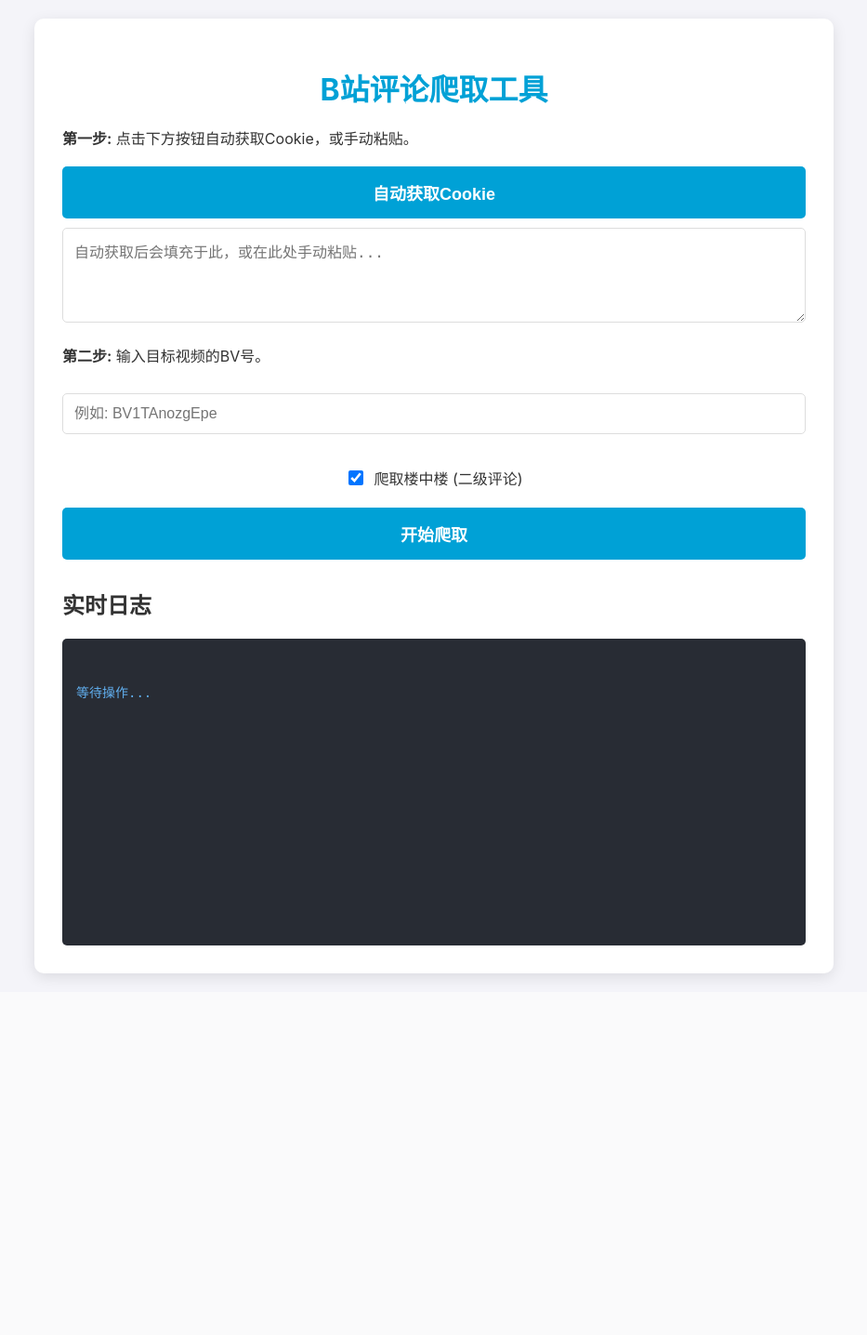
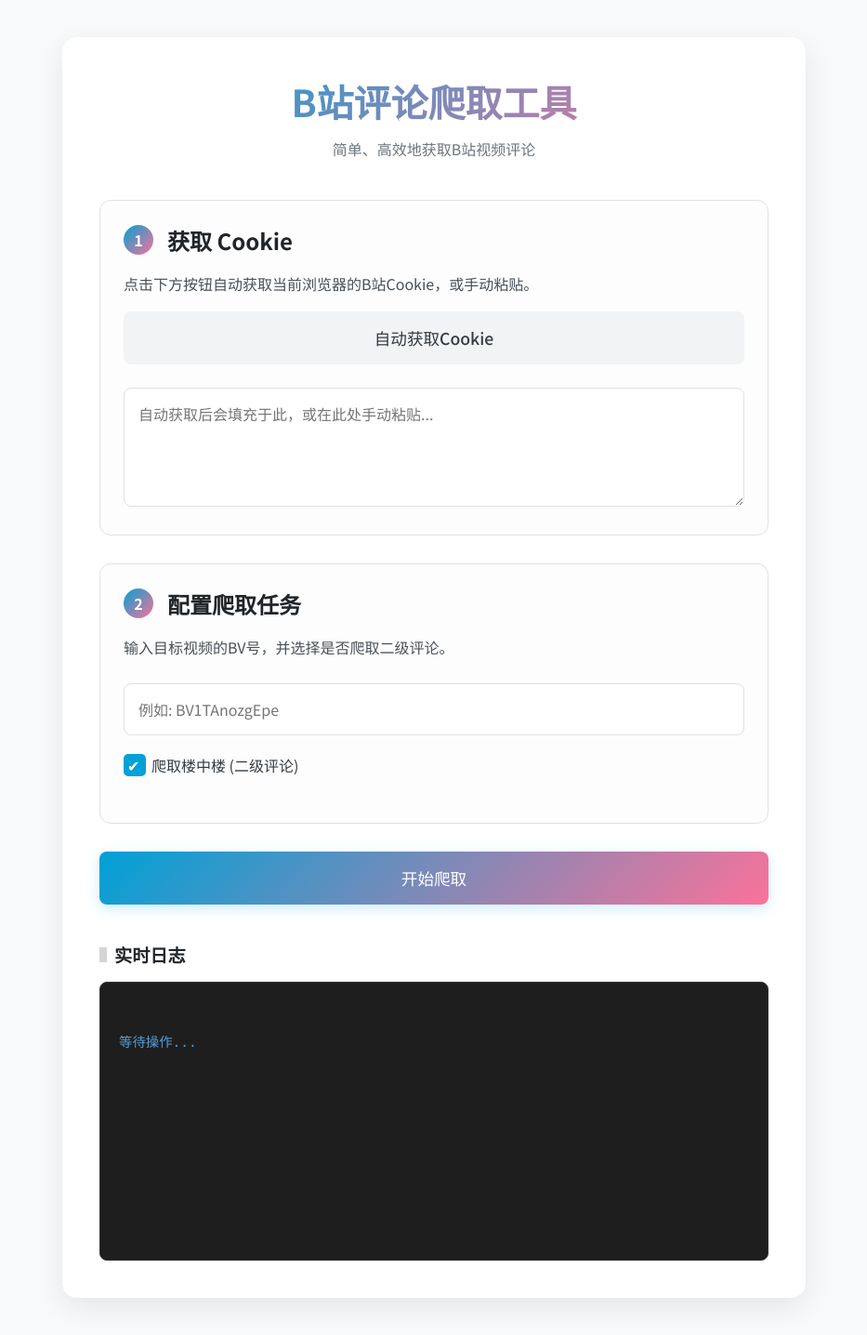
Before and after one commit to ManiaAmaeOvo/bilibili_comment_scraper_webui, a FastAPI app: page / in a window 1280 px wide. Shown: the whole page at 93% size, without its empty margins (173-1106 px from the left). Before the commit the page ends 1056 px from the top, so only its background shows below. Run offline with FastAPI, Linux system fonts and the light colour scheme.

Commit message:
优化了前端

```diff
--- a/app/static/css/style.css
+++ b/app/static/css/style.css
@@ -1,105 +1,305 @@
+/* --- 变量定义与全局重置 --- */
+:root {
+    --primary-color-start: #00a1d6;
+    --primary-color-end: #fb7299;
+    --bg-color: #f8f9fa;
+    --container-bg: #ffffff;
+    --text-color: #343a40;
+    --heading-color: #212529;
+    --border-color: #dee2e6;
+    --shadow-color: rgba(0, 0, 0, 0.08);
+    --success-color: #28a745;
+    --error-color: #dc3545;
+    --info-color: #17a2b8;
+    --console-bg: #1e1e1e;
+    --console-text: #d4d4d4;
+    --font-family: 'Noto Sans SC', -apple-system, BlinkMacSystemFont, "Segoe UI", Roboto, "Helvetica Neue", Arial, sans-serif;
+}
+
+* {
+    margin: 0;
+    padding: 0;
+    box-sizing: border-box;
+}
+
 body {
-    font-family: -apple-system, BlinkMacSystemFont, "Segoe UI", Roboto, "Helvetica Neue", Arial, sans-serif;
-    background-color: #f4f4f9;
-    color: #333;
+    font-family: var(--font-family);
+    background-color: var(--bg-color);
+    color: var(--text-color);
+    display: flex;
+    justify-content: center;
+    align-items: flex-start; /* 改为flex-start，允许滚动 */
+    min-height: 100vh;
+    padding: 40px 20px;
+}
+
+/* --- 主容器与头部 --- */
+.container {
+    background: var(--container-bg);
+    padding: 40px;
+    border-radius: 16px;
+    box-shadow: 0 10px 30px var(--shadow-color);
+    width: 100%;
+    max-width: 800px;
+    transition: all 0.3s ease;
+}
+
+header {
+    text-align: center;
+    margin-bottom: 40px;
+}
+
+h1 {
+    font-size: 2.5rem;
+    font-weight: 700;
+    background: linear-gradient(135deg, var(--primary-color-start), var(--primary-color-end));
+    -webkit-background-clip: text;
+    background-clip: text;
+    color: transparent;
+}
+
+.subtitle {
+    font-size: 1rem;
+    color: #6c757d;
+    margin-top: 8px;
+}
+
+/* --- 步骤样式 --- */
+.step {
+    margin-bottom: 30px;
+    padding: 25px;
+    border: 1px solid var(--border-color);
+    border-radius: 12px;
+    background-color: #fdfdfd;
+}
+
+.step-header {
+    display: flex;
+    align-items: center;
+    margin-bottom: 15px;
+}
+
+.step-number {
     display: flex;
     justify-content: center;
     align-items: center;
-    min-height: 100vh;
+    width: 32px;
+    height: 32px;
+    border-radius: 50%;
+    background: linear-gradient(135deg, var(--primary-color-start), var(--primary-color-end));
+    color: white;
+    font-weight: 700;
+    font-size: 1rem;
+    margin-right: 15px;
+    flex-shrink: 0; /* 防止缩放 */
+}
+
+.step h2 {
+    font-size: 1.5rem;
+    color: var(--heading-color);
     margin: 0;
-    padding: 20px;
-    box-sizing: border-box;
 }
-.container {
-    background: #fff;
-    padding: 30px;
-    border-radius: 10px;
-    box-shadow: 0 4px 15px rgba(0, 0, 0, 0.1);
-    width: 100%;
-    max-width: 800px;
+
+p {
+    line-height: 1.8;
+    margin-bottom: 15px;
+    color: #495057;
 }
-h1 {
-    color: #00a1d6;
-    text-align: center;
-    margin-bottom: 20px;
-}
-p {
-    line-height: 1.6;
-    margin-top: 0;
-}
-.form-container {
-    margin-bottom: 30px;
-}
+
+/* --- 表单元素 --- */
 input[type="text"], textarea {
     width: 100%;
-    padding: 12px;
+    padding: 15px;
     margin-top: 10px;
-    margin-bottom: 20px;
-    border: 1px solid #ddd;
-    border-radius: 5px;
-    font-size: 16px;
+    border: 1px solid var(--border-color);
+    border-radius: 8px;
+    font-size: 1rem;
+    font-family: var(--font-family);
     box-sizing: border-box;
     resize: vertical;
+    transition: border-color 0.3s, box-shadow 0.3s;
 }
+
+input[type="text"]:focus, textarea:focus {
+    outline: none;
+    border-color: var(--primary-color-start);
+    box-shadow: 0 0 0 4px rgba(0, 161, 214, 0.15);
+}
+
+textarea {
+    min-height: 100px;
+}
+
+/* --- 按钮样式 --- */
 button {
     width: 100%;
-    padding: 15px;
-    background-color: #00a1d6;
+    padding: 16px;
+    border: none;
+    border-radius: 8px;
+    font-size: 1.1rem;
+    font-weight: 500;
+    cursor: pointer;
+    transition: all 0.3s ease;
+    display: flex;
+    justify-content: center;
+    align-items: center;
+    gap: 10px;
+    font-family: var(--font-family);
+}
+
+#start-btn {
+    background: linear-gradient(135deg, var(--primary-color-start), var(--primary-color-end));
     color: white;
-    border: none;
-    border-radius: 5px;
-    font-size: 18px;
-    font-weight: bold;
-    cursor: pointer;
-    transition: background-color 0.3s;
+    box-shadow: 0 4px 15px rgba(0, 161, 214, 0.2);
 }
-button:hover {
-    background-color: #007ead;
+
+#start-btn:hover {
+    transform: translateY(-3px);
+    box-shadow: 0 6px 20px rgba(251, 114, 153, 0.3);
 }
+
+.secondary-btn {
+    background-color: #f1f3f5;
+    color: var(--text-color);
+    margin-bottom: 15px;
+}
+.secondary-btn:hover {
+    background-color: #e9ecef;
+}
+
 button:disabled {
     background-color: #ccc;
     cursor: not-allowed;
+    box-shadow: none;
+    transform: none;
 }
+
+/* --- 加载动画 --- */
+.spinner {
+    width: 20px;
+    height: 20px;
+    border: 3px solid rgba(255, 255, 255, 0.3);
+    border-radius: 50%;
+    border-top-color: #fff;
+    animation: spin 1s ease-in-out infinite;
+    display: none; /* 默认隐藏 */
+}
+
+#start-btn.loading .spinner {
+    display: block;
+}
+#start-btn.loading .btn-text {
+    display: none;
+}
+
+@keyframes spin {
+    to { transform: rotate(360deg); }
+}
+
+/* --- 自定义复选框 --- */
+.options-container {
+    margin-top: 20px;
+    margin-bottom: 25px;
+    display: flex;
+    align-items: center;
+}
+
+#sub-comments-checkbox {
+    display: none; /* 隐藏原生复选框 */
+}
+
+#sub-comments-checkbox + label {
+    position: relative;
+    padding-left: 30px;
+    cursor: pointer;
+    user-select: none;
+    font-size: 1rem;
+    color: var(--text-color);
+}
+
+#sub-comments-checkbox + label::before {
+    content: '';
+    position: absolute;
+    left: 0;
+    top: 50%;
+    transform: translateY(-50%);
+    width: 20px;
+    height: 20px;
+    border: 2px solid var(--border-color);
+    border-radius: 5px;
+    background: var(--container-bg);
+    transition: all 0.2s;
+}
+
+#sub-comments-checkbox + label::after {
+    content: '✔';
+    position: absolute;
+    left: 4px;
+    top: 50%;
+    transform: translateY(-50%) scale(0);
+    font-size: 16px;
+    color: white;
+    transition: all 0.2s;
+}
+
+#sub-comments-checkbox:checked + label::before {
+    background: var(--primary-color-start);
+    border-color: var(--primary-color-start);
+}
+
+#sub-comments-checkbox:checked + label::after {
+    transform: translateY(-50%) scale(1);
+}
+
+/* --- 日志控制台 --- */
 .console-container {
-    margin-top: 20px;
+    margin-top: 40px;
 }
+.console-container h2 {
+    display: flex;
+    align-items: center;
+    gap: 8px;
+    font-size: 1.2rem;
+    margin-bottom: 15px;
+    color: var(--heading-color);
+}
+.console-icon {
+    width: 8px;
+    height: 16px;
+    background: var(--console-text);
+    animation: blink 1.2s infinite steps(1, start);
+}
+@keyframes blink {
+    50% { background: transparent; }
+}
+
 #log-console {
-    background-color: #282c34;
-    color: #abb2bf;
+    background-color: var(--console-bg);
+    color: var(--console-text);
     height: 300px;
     overflow-y: scroll;
-    padding: 15px;
-    border-radius: 5px;
-    font-family: "SF Mono", "Fira Code", "Consolas", menlo, monospace;
-    font-size: 14px;
+    padding: 20px;
+    border-radius: 8px;
+    font-family: "SF Mono", "Fira Code", "Consolas", Menlo, monospace;
+    font-size: 0.9rem;
     white-space: pre-wrap;
     word-wrap: break-word;
+    border: 1px solid #333;
 }
-.log-info { color: #61afef; }
-.log-error { color: #e06c75; }
-.log-success { color: #98c379; }
+
+.log-info { color: #569cd6; }
+.log-error { color: #f44747; }
+.log-success { color: #4ec9b0; }
 .log-download a {
-    color: #e5c07b;
+    color: #ce9178;
     text-decoration: underline;
     font-weight: bold;
 }
 
-.options-container {
-    margin-top: 15px;
-    margin-bottom: 20px;
-    display: flex;
-    align-items: center;
-    justify-content: center;
+.log-timestamp {
+    color: #888; /* 定义一个中性的灰色 */
+    margin-right: 8px; /* 在时间戳和日志消息之间增加一点间距 */
 }
 
-.options-container label {
-    margin-left: 8px;
-    cursor: pointer;
-    user-select: none;
-}
-
-#sub-comments-checkbox {
-    width: 16px;
-    height: 16px;
-    cursor: pointer;
-}
+.log-info { color: #569cd6; }
+.log-error { color: #f44747; }
--- a/app/static/js/main.js
+++ b/app/static/js/main.js
@@ -11,11 +11,23 @@ document.addEventListener("DOMContentLoaded", () => {
     let cookieWebSocket;
 
     function addLog(message, type) {
+        // 1. 获取当前时间并格式化为 HH:MM:SS
+        const now = new Date();
+        const hours = String(now.getHours()).padStart(2, '0');
+        const minutes = String(now.getMinutes()).padStart(2, '0');
+        const seconds = String(now.getSeconds()).padStart(2, '0');
+        const timestamp = `[${hours}:${minutes}:${seconds}]`;
+
+        // 2. 创建一个新的 <p> 元素来存放日志
         const p = document.createElement('p');
         p.className = `log-${type}`;
-        p.innerHTML = message; // innerHTML to render links
+
+        // 3. 创建一个带自定义class的span来包裹时间戳，并与消息拼接
+        //    使用 innerHTML 可以正确渲染消息中的链接等HTML标签
+        p.innerHTML = `<span class="log-timestamp">${timestamp}</span> ${message}`;
+
         logConsole.appendChild(p);
-        logConsole.scrollTop = logConsole.scrollHeight;
+        logConsole.scrollTop = logConsole.scrollHeight; // 自动滚动到底部
     }
 
     // --- 自动获取Cookie逻辑 ---
--- a/app/templates/index.html
+++ b/app/templates/index.html
@@ -3,30 +3,52 @@
 <head>
     <meta charset="UTF-8">
     <meta name="viewport" content="width=device-width, initial-scale=1.0">
-    <title>B站评论爬取工具</title>
+    <title>B站评论爬取工具 ✨</title>
+    <link rel="preconnect" href="https://fonts.googleapis.com">
+    <link rel="preconnect" href="https://fonts.gstatic.com" crossorigin>
+    <link href="https://fonts.googleapis.com/css2?family=Noto+Sans+SC:wght@400;500;700&display=swap" rel="stylesheet">
     <link rel="stylesheet" href="/static/css/style.css">
 </head>
 <body>
     <div class="container">
+        <header>
             <h1>B站评论爬取工具</h1>
+            <p class="subtitle">简单、高效地获取B站视频评论</p>
+        </header>
+
         <div class="form-container">
-            <p><strong>第一步:</strong> 点击下方按钮自动获取Cookie，或手动粘贴。</p>
-            <button id="get-cookie-btn">自动获取Cookie</button>
+            <div class="step">
+                <div class="step-header">
+                    <span class="step-number">1</span>
+                    <h2>获取 Cookie</h2>
+                </div>
+                <p>点击下方按钮自动获取当前浏览器的B站Cookie，或手动粘贴。</p>
+                <button id="get-cookie-btn" class="secondary-btn">自动获取Cookie</button>
                 <textarea id="cookie-input" rows="4" placeholder="自动获取后会填充于此，或在此处手动粘贴..."></textarea>
+            </div>
 
-            <p><strong>第二步:</strong> 输入目标视频的BV号。</p>
+            <div class="step">
+                <div class="step-header">
+                    <span class="step-number">2</span>
+                    <h2>配置爬取任务</h2>
+                </div>
+                <p>输入目标视频的BV号，并选择是否爬取二级评论。</p>
                 <input type="text" id="bvid-input" placeholder="例如: BV1TAnozgEpe">
 
                 <div class="options-container">
                     <input type="checkbox" id="sub-comments-checkbox" checked>
                     <label for="sub-comments-checkbox">爬取楼中楼 (二级评论)</label>
                 </div>
+            </div>
 
-            <button id="start-btn">开始爬取</button>
+            <button id="start-btn">
+                <span class="btn-text">开始爬取</span>
+                <div class="spinner"></div>
+            </button>
         </div>
 
         <div class="console-container">
-            <h2>实时日志</h2>
+            <h2><span class="console-icon"></span>实时日志</h2>
             <div id="log-console">
                 <p class="log-info">等待操作...</p>
             </div>
```
Also changed, not shown: image.png. Lines whose indentation alone changed are shown as unchanged.
